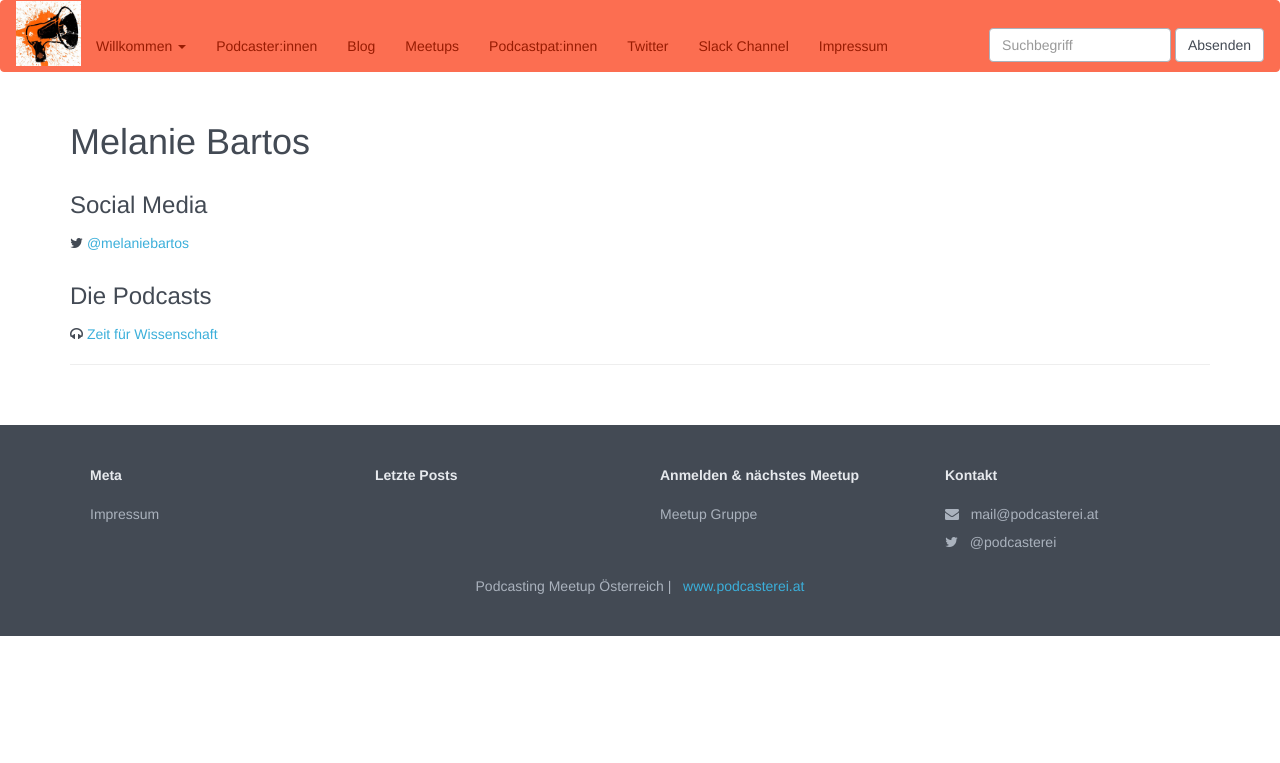
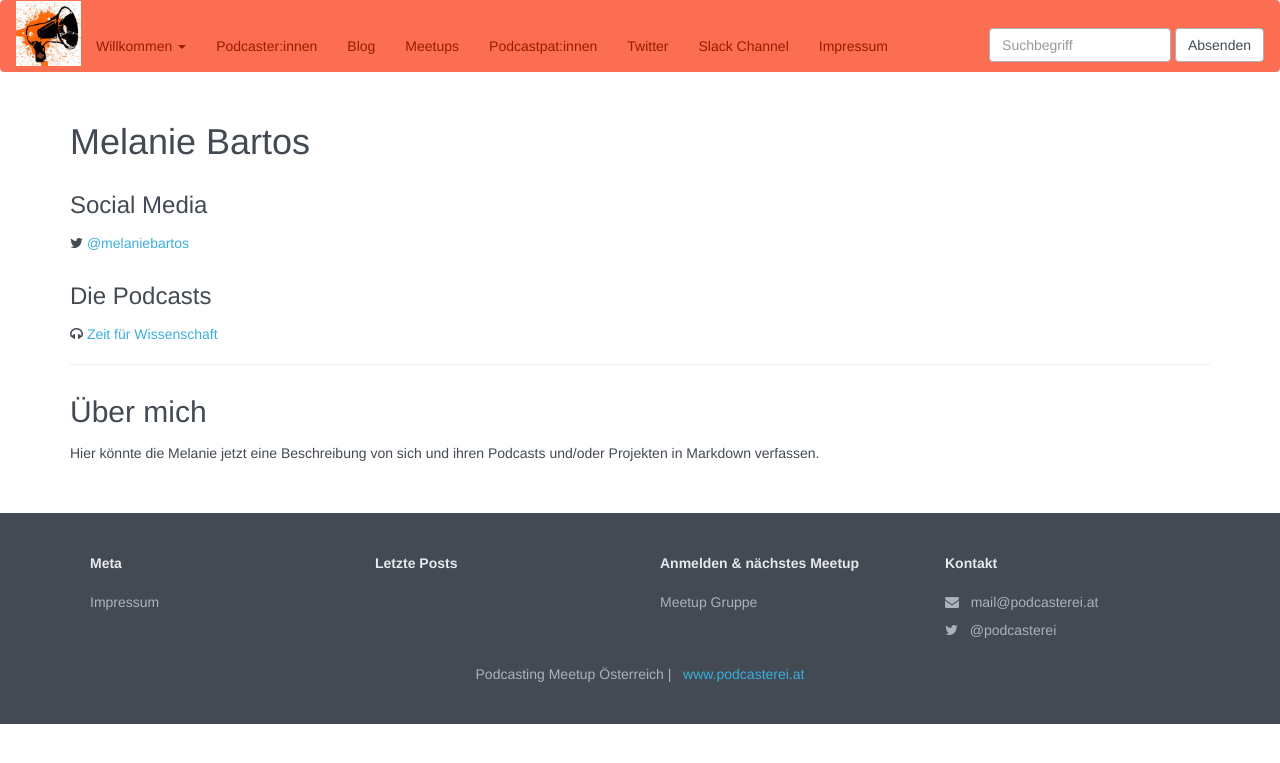
Before and after one commit to podcasterei/website-quellcode, a Jekyll site: the page built from _people/melanie_bartos.md, in a window 1280 px wide. Shown: the top 763 px of the page. Built offline with Jekyll 4.4.1, drawn with Linux system fonts in a browser that asks for light colours.

Commit message:
Update melanie_bartos.md

```diff
--- a/_people/melanie_bartos.md
+++ b/_people/melanie_bartos.md
@@ -6,3 +6,8 @@ podcasts:
     url: https://www.uibk.ac.at/podcast/zeit/
     feed_url:
 ---
+
+## Über mich
+
+Hier könnte die Melanie jetzt eine Beschreibung von sich und ihren Podcasts und/oder Projekten
+in Markdown verfassen.
```
